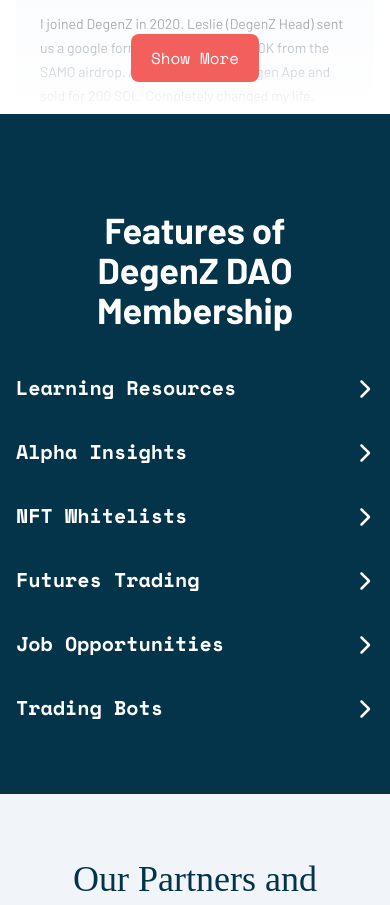
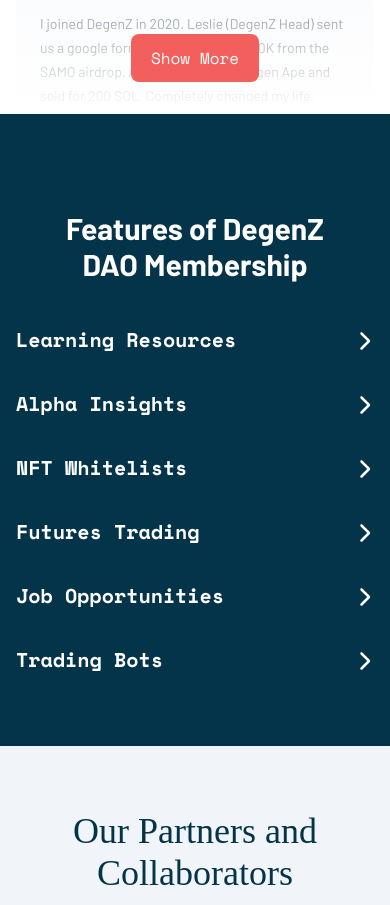
Before and after one commit to Atenbot/DegenZ, a React (Vite) app: page / in a window 390 px wide. Shown: the part 1220-2125 px from the top of the page. Built offline with nearby package versions, Linux system fonts and the light colour scheme; a web font is replaced by a local one.

Commit message:
font fix

```diff
--- a/src/Features.jsx
+++ b/src/Features.jsx
@@ -53,7 +53,7 @@
     return (
         <section className="bg-secondary ">
             <div className="max-w-7xl mx-auto pb-4 pt-4 md:pt-10 lg:pt-8 lg:flex lg:px-12 xl:px-6 lg:justify-between lg:py-4">
-            <h1 className=" w-[300px] mx-auto text-white font-barlow font-bold text-center text-4xl pt-20 md:w-[600px] md:text-4xl lg:text-left lg:w-[500px] lg:mx-0 xl:text-5xl xl:w-[600px] 2xl:text-6xl 2xl:w-[800px]">Features of DegenZ DAO Membership</h1>
+            <h1 className=" w-[300px] mx-auto text-white font-barlow font-bold text-center text-3xl pt-20 md:w-[600px] md:text-4xl lg:text-left lg:w-[500px] lg:mx-0 xl:text-5xl xl:w-[600px] 2xl:text-6xl 2xl:w-[800px]">Features of DegenZ DAO Membership</h1>
              <div className="pt-2 pb-14 md:pb-20 lg:pt-9 lg:w-[600px] xl:w-[700px]">
             {accordionData.map((item, index) =>{
                 const isActive = activeIndex === index;
```
